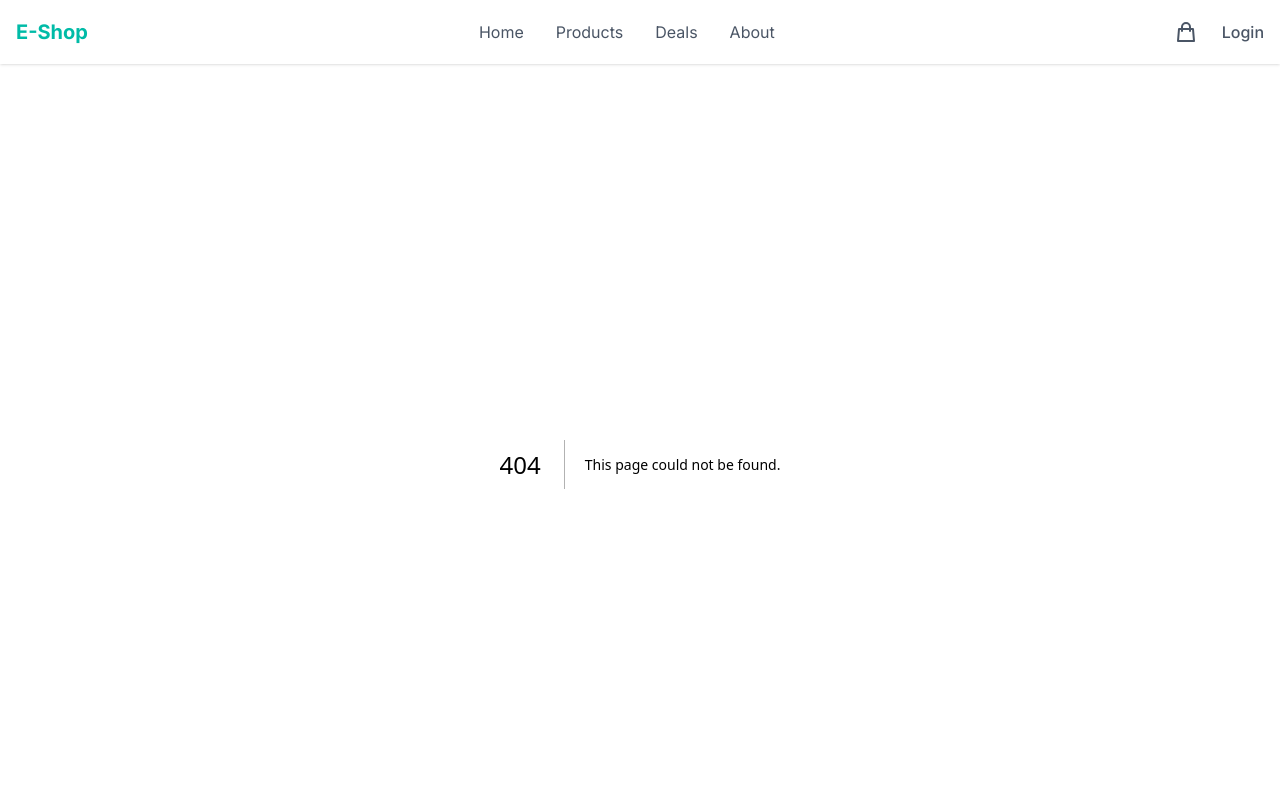
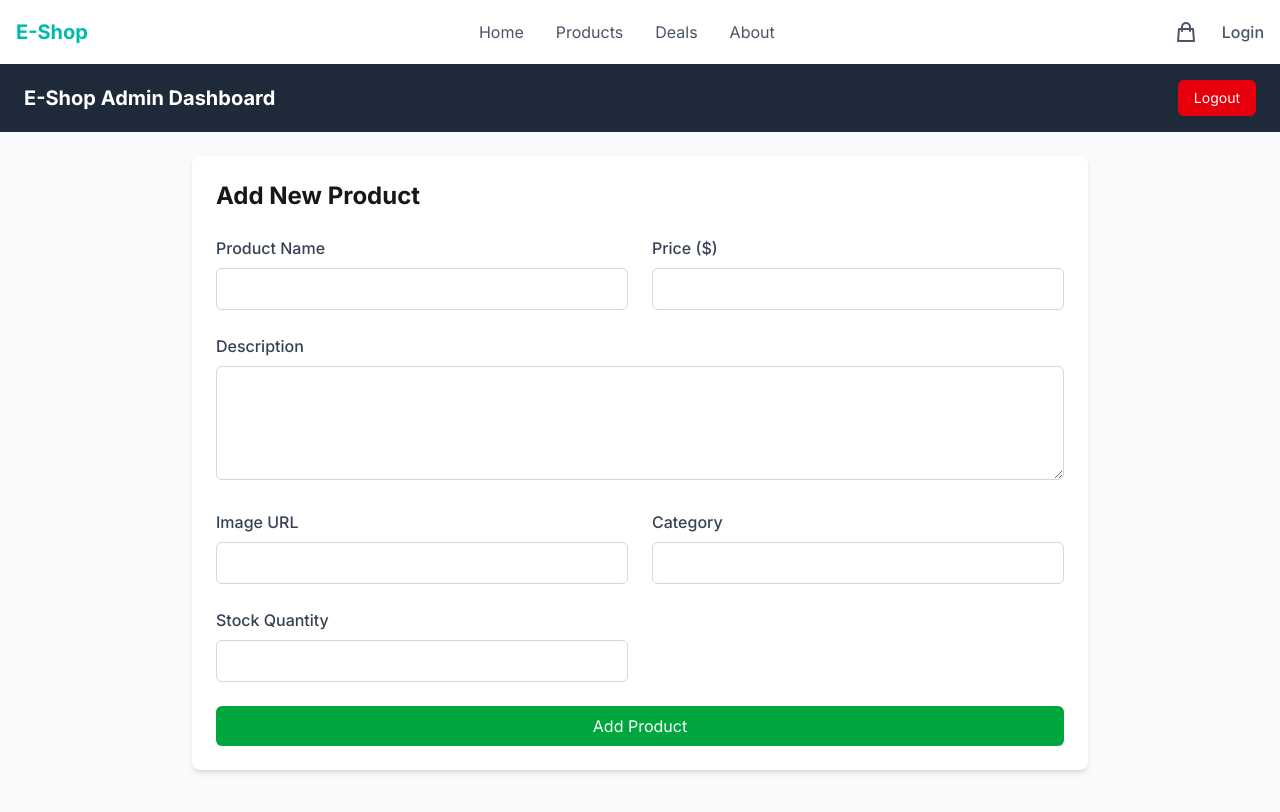
Before and after one commit to Sumidson/E-Commerce-Frontend, a Next.js app: page /admin/add-products in a window 1280 px wide. Before the commit this address had no page. Shown: the top 812 px of the page. Built offline with nearby package versions, Linux system fonts and the light colour scheme; sample sign-in values are in the browser's storage.

Commit message:
Admin Login & Products Add

```diff
--- /dev/null
+++ b/app/admin/add-products/page.jsx
@@ -0,0 +1,224 @@
+'use client';
+
+import { useState, useEffect } from 'react';
+import { useRouter } from 'next/navigation';
+
+export default function AddProducts() {
+  const [formData, setFormData] = useState({
+    name: '',
+    description: '',
+    price: '',
+    imageUrl: '',
+    category: '',
+    stockQuantity: ''
+  });
+
+  const [status, setStatus] = useState({ message: '', type: '' });
+  const [isLoading, setIsLoading] = useState(false);
+  const router = useRouter();
+
+  // Check authentication on component mount
+  useEffect(() => {
+    const isAuthenticated = localStorage.getItem('adminAuthenticated') === 'true';
+    if (!isAuthenticated) {
+      router.push('/admin/login');
+    }
+  }, [router]);
+
+  const handleChange = (e) => {
+    const { name, value } = e.target;
+    setFormData(prev => ({ ...prev, [name]: value }));
+  };
+
+  const handleSubmit = async (e) => {
+    e.preventDefault();
+    setIsLoading(true);
+
+    // Format data for API
+    const productData = {
+      ...formData,
+      price: parseFloat(formData.price),
+      stockQuantity: parseInt(formData.stockQuantity)
+    };
+
+    try {
+      const response = await fetch('http://localhost:8080/api/products', {
+        method: 'POST',
+        headers: {
+          'Content-Type': 'application/json'
+        },
+        body: JSON.stringify(productData)
+      });
+
+      if (!response.ok) {
+        throw new Error('Failed to add product');
+      }
+
+      // Reset form and show success message
+      setFormData({
+        name: '',
+        description: '',
+        price: '',
+        imageUrl: '',
+        category: '',
+        stockQuantity: ''
+      });
+
+      setStatus({
+        message: 'Product added successfully!',
+        type: 'success'
+      });
+
+      // Clear status after 3 seconds
+      setTimeout(() => {
+        setStatus({ message: '', type: '' });
+      }, 3000);
+
+    } catch (error) {
+      setStatus({
+        message: error.message || 'Error adding product',
+        type: 'error'
+      });
+    } finally {
+      setIsLoading(false);
+    }
+  };
+
+  const handleLogout = () => {
+    localStorage.removeItem('adminAuthenticated');
+    router.push('/admin/login');
+  };
+
+  return (
+    <div className="min-h-screen flex flex-col bg-gray-50">
+      <header className="bg-gray-800 text-white px-6 py-4 flex justify-between items-center">
+        <h1 className="text-xl font-bold">E-Shop Admin Dashboard</h1>
+        <button
+          onClick={handleLogout}
+          className="bg-red-600 hover:bg-red-700 text-white px-4 py-2 rounded-md text-sm"
+        >
+          Logout
+        </button>
+      </header>
+
+      <main className="flex-1 p-6">
+        <div className="max-w-4xl mx-auto bg-white rounded-lg shadow-md p-6">
+          <h2 className="text-2xl font-bold mb-6">Add New Product</h2>
+
+          <form onSubmit={handleSubmit}>
+            <div className="grid grid-cols-1 md:grid-cols-2 gap-6">
+              <div>
+                <label htmlFor="name" className="block text-gray-700 font-medium mb-2">
+                  Product Name
+                </label>
+                <input
+                  type="text"
+                  id="name"
+                  name="name"
+                  value={formData.name}
+                  onChange={handleChange}
+                  className="w-full px-3 py-2 border border-gray-300 rounded-md focus:outline-none focus:ring-2 focus:ring-blue-500"
+                  required
+                />
+              </div>
+
+              <div>
+                <label htmlFor="price" className="block text-gray-700 font-medium mb-2">
+                  Price ($)
+                </label>
+                <input
+                  type="number"
+                  id="price"
+                  name="price"
+                  min="0"
+                  step="0.01"
+                  value={formData.price}
+                  onChange={handleChange}
+                  className="w-full px-3 py-2 border border-gray-300 rounded-md focus:outline-none focus:ring-2 focus:ring-blue-500"
+                  required
+                />
+              </div>
+
+              <div className="md:col-span-2">
+                <label htmlFor="description" className="block text-gray-700 font-medium mb-2">
+                  Description
+                </label>
+                <textarea
+                  id="description"
+                  name="description"
+                  value={formData.description}
+                  onChange={handleChange}
+                  rows="4"
+                  className="w-full px-3 py-2 border border-gray-300 rounded-md focus:outline-none focus:ring-2 focus:ring-blue-500"
+                  required
+                />
+              </div>
+
+              <div>
+                <label htmlFor="imageUrl" className="block text-gray-700 font-medium mb-2">
+                  Image URL
+                </label>
+                <input
+                  type="text"
+                  id="imageUrl"
+                  name="imageUrl"
+                  value={formData.imageUrl}
+                  onChange={handleChange}
+                  className="w-full px-3 py-2 border border-gray-300 rounded-md focus:outline-none focus:ring-2 focus:ring-blue-500"
+                  required
+                />
+              </div>
+
+              <div>
+                <label htmlFor="category" className="block text-gray-700 font-medium mb-2">
+                  Category
+                </label>
+                <input
+                  type="text"
+                  id="category"
+                  name="category"
+                  value={formData.category}
+                  onChange={handleChange}
+                  className="w-full px-3 py-2 border border-gray-300 rounded-md focus:outline-none focus:ring-2 focus:ring-blue-500"
+                  required
+                />
+              </div>
+
+              <div>
+                <label htmlFor="stockQuantity" className="block text-gray-700 font-medium mb-2">
+                  Stock Quantity
+                </label>
+                <input
+                  type="number"
+                  id="stockQuantity"
+                  name="stockQuantity"
+                  min="0"
+                  value={formData.stockQuantity}
+                  onChange={handleChange}
+                  className="w-full px-3 py-2 border border-gray-300 rounded-md focus:outline-none focus:ring-2 focus:ring-blue-500"
+                  required
+                />
+              </div>
+            </div>
+
+            <div className="mt-6">
+              <button
+                type="submit"
+                disabled={isLoading}
+                className={`w-full bg-green-600 text-white py-2 px-4 rounded-md hover:bg-green-700 focus:outline-none focus:ring-2 focus:ring-green-500 focus:ring-offset-2 ${isLoading ? 'opacity-70 cursor-not-allowed' : ''}`}
+              >
+                {isLoading ? 'Adding Product...' : 'Add Product'}
+              </button>
+            </div>
+          </form>
+
+          {status.message && (
+            <div className={`mt-6 p-4 rounded-md ${status.type === 'success' ? 'bg-green-100 text-green-800' : 'bg-red-100 text-red-800'}`}>
+              {status.message}
+            </div>
+          )}
+        </div>
+      </main>
+    </div>
+  );
+}
--- /dev/null
+++ b/app/admin/login/page.jsx
@@ -0,0 +1,76 @@
+'use client';
+
+import { useState } from 'react';
+import { useRouter } from 'next/navigation';
+
+export default function AdminLogin() {
+  const [username, setUsername] = useState('');
+  const [password, setPassword] = useState('');
+  const [error, setError] = useState('');
+  const router = useRouter();
+
+  const handleSubmit = (e) => {
+    e.preventDefault();
+
+    // Check if credentials match admin/admin
+    if (username === 'admin' && password === 'admin') {
+      // Store authentication state in localStorage
+      localStorage.setItem('adminAuthenticated', 'true');
+      // Redirect to admin product management page
+      router.push('/admin/add-products');
+    } else {
+      setError('Invalid username or password');
+    }
+  };
+
+  return (
+    <div className="min-h-screen flex items-center justify-center bg-gray-100">
+      <div className="bg-white p-8 rounded-lg shadow-md w-full max-w-md">
+        <h1 className="text-2xl font-bold text-center mb-6">Admin Login</h1>
+
+        <form onSubmit={handleSubmit}>
+          <div className="mb-4">
+            <label htmlFor="username" className="block text-gray-700 font-medium mb-2">
+              Username
+            </label>
+            <input
+              type="text"
+              id="username"
+              value={username}
+              onChange={(e) => setUsername(e.target.value)}
+              className="w-full px-3 py-2 border border-gray-300 rounded-md focus:outline-none focus:ring-2 focus:ring-blue-500"
+              required
+            />
+          </div>
+
+          <div className="mb-6">
+            <label htmlFor="password" className="block text-gray-700 font-medium mb-2">
+              Password
+            </label>
+            <input
+              type="password"
+              id="password"
+              value={password}
+              onChange={(e) => setPassword(e.target.value)}
+              className="w-full px-3 py-2 border border-gray-300 rounded-md focus:outline-none focus:ring-2 focus:ring-blue-500"
+              required
+            />
+          </div>
+
+          {error && (
+            <div className="mb-4 p-3 bg-red-100 text-red-700 rounded-md">
+              {error}
+            </div>
+          )}
+
+          <button
+            type="submit"
+            className="w-full bg-blue-600 text-white py-2 px-4 rounded-md hover:bg-blue-700 focus:outline-none focus:ring-2 focus:ring-blue-500 focus:ring-offset-2"
+          >
+            Login
+          </button>
+        </form>
+      </div>
+    </div>
+  );
+}
```
